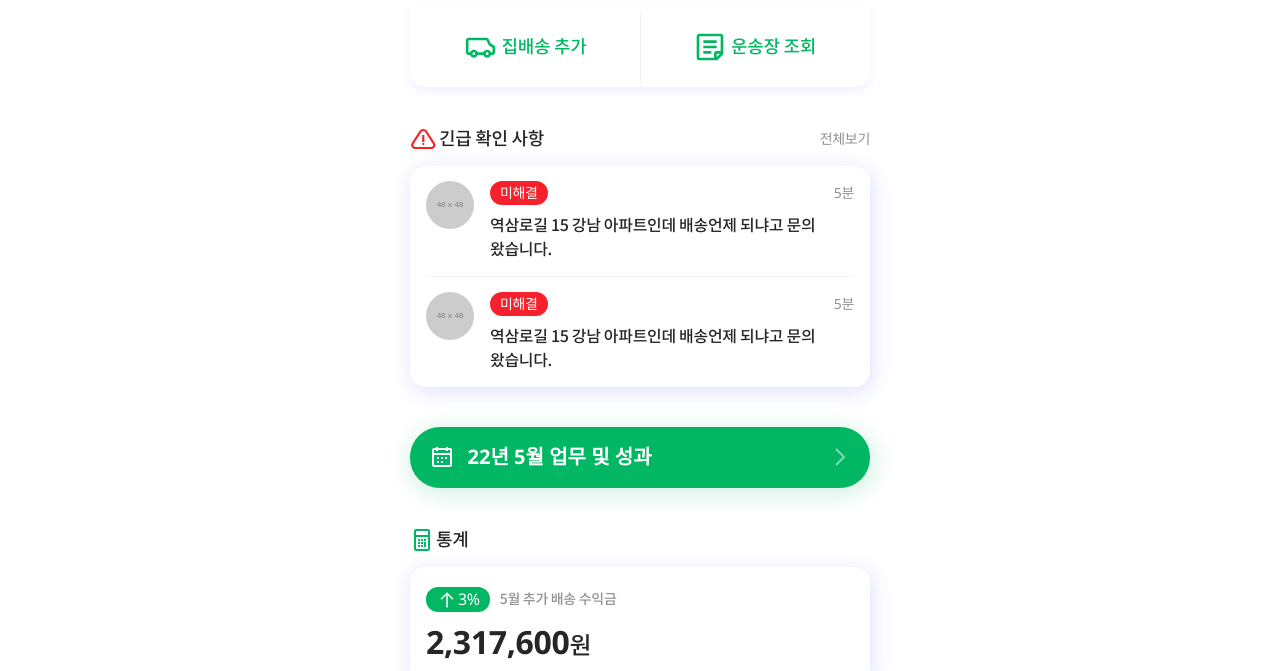
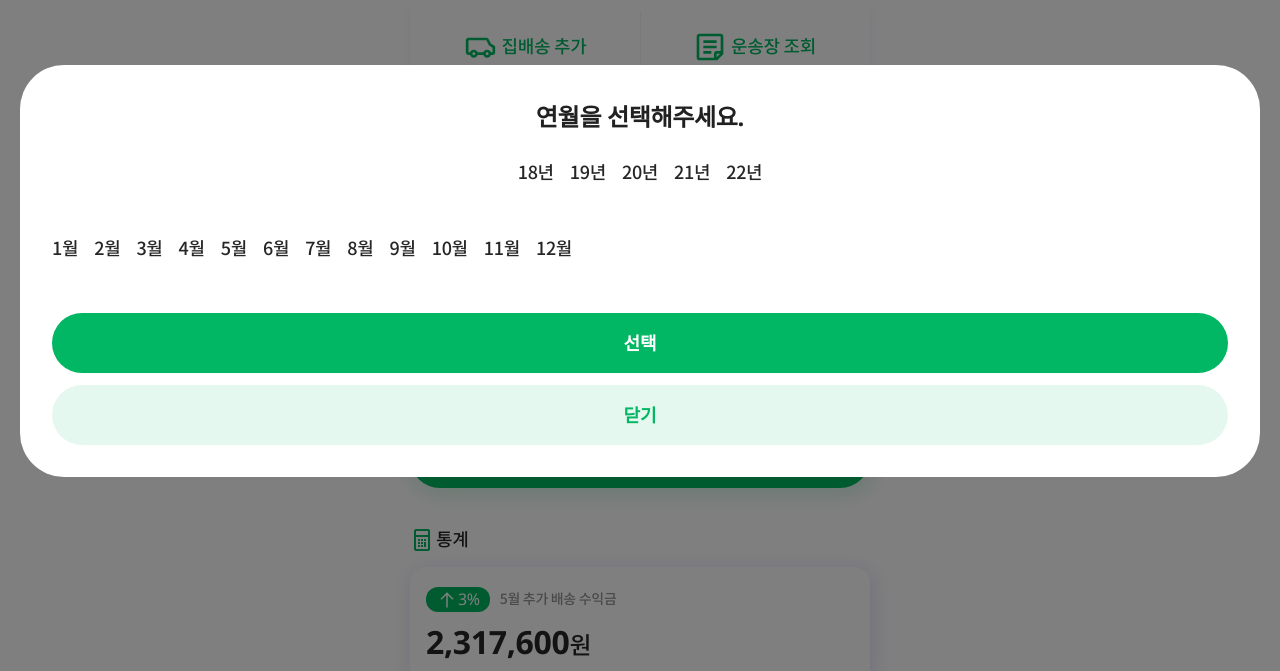
Before and after one commit to hipster0321/mWeb_html, a plain HTML site: page index.html in a window 1280 px wide. Both pictures are taken after a click on the button "22년 5월 업무 및 성과". Shown: the part 129-800 px from the top of the page. Drawn offline with nearby package versions, Linux system fonts and the light colour scheme; placeholder pictures from the web are drawn by us.

Commit message:
main modal 추가

```diff
--- a/css/main.css
+++ b/css/main.css
@@ -351,14 +351,15 @@ svg {
 }
 .modal-content {
   position: fixed;
-  width: 100%;
+  width: calc(100% - 40px);
+  min-width: 320px;
   top: 50%;
   left: 50%;
   transform: translate(-50%, -50%);
   background: #ffffff;
   border-radius: 44px;
-  padding: 0 20px;
   display: none;
+  z-index: 1050;
 }
 .modal-inner {
   padding: 40px 32px 32px;
@@ -404,13 +405,18 @@ svg {
 }
 .calendar-ul {
   display: flex;
-  justify-content: center;
-  align-items: center;
   overflow-x: scroll;
   overflow-y: hidden;
   width: 100%;
+  flex-wrap: nowrap;
+  -ms-overflow-style: none; /* IE and Edge */
+  scrollbar-width: none; /* Firefox */
+}
+.calendar-ul::-webkit-scrollbar {
+  display: none; /* Chrome, Safari, Opera*/
 }
 .calendar-ul .calendar-list {
+  display: inline-flex;
   text-align: center;
 }
 .calendar-ul .calendar-list + .calendar-list {
@@ -438,9 +444,10 @@ svg {
   font-weight: 700;
   color: #01b763;
 }
+.calendar-year .calendar-ul {
+  justify-content: center;
+  align-items: center;
+}
 .calendar-month {
   padding-top: 52px;
 }
-.calendar-month .calendar-ul {
-  padding: 0 5%;
-}
--- a/index.html
+++ b/index.html
@@ -94,7 +94,7 @@
 
         <div class="c-section">
           <!-- Modal_calendar open -->
-          <button role="button" class="c-btn-main">
+          <button role="button" class="c-btn-main" onclick=openModal()>
             <i class="icon -mr-10">
               <img src="./images/icon-btn-calender.svg" alt="" />
             </i>
@@ -297,8 +297,8 @@
             </div>
           </div>
           <div class="modal-btn-wrap">
-            <button class="modal-confirm">선택</button>
-            <button class="modal-close">닫기</button>
+            <button class="modal-confirm" onclick=confirmBtn()>선택</button>
+            <button class="modal-close" onclick=closeModal()>닫기</button>
           </div>
         </div>
       </div>
@@ -336,6 +336,22 @@
       const value = (this.value / this.max) * 100 - 102;
       valueText.css("right", -value + "%");
     });
+
+    const openModal = () => {
+      $('.modal-content').show();
+      $('.layer').show();
+    }
+    const closeModal = () => {
+      $('.modal-content').hide();
+      $('.layer').hide();
+    }
+
+    // [D] 선택 btn
+    const confirmBtn = () => {
+      $('.modal-content').hide();
+      $('.layer').hide();
+    }
+
   </script>
   <script>
     const ctx = document.getElementById("myChart");
```
